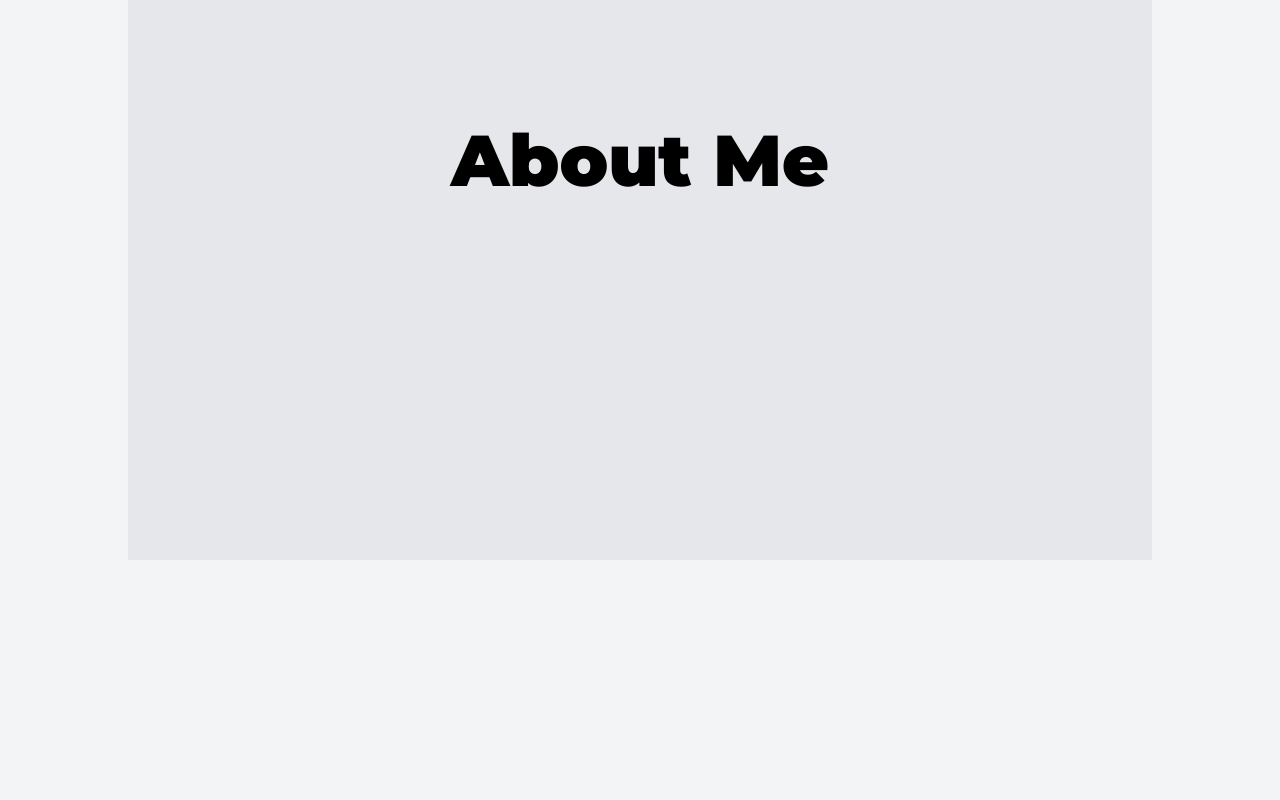
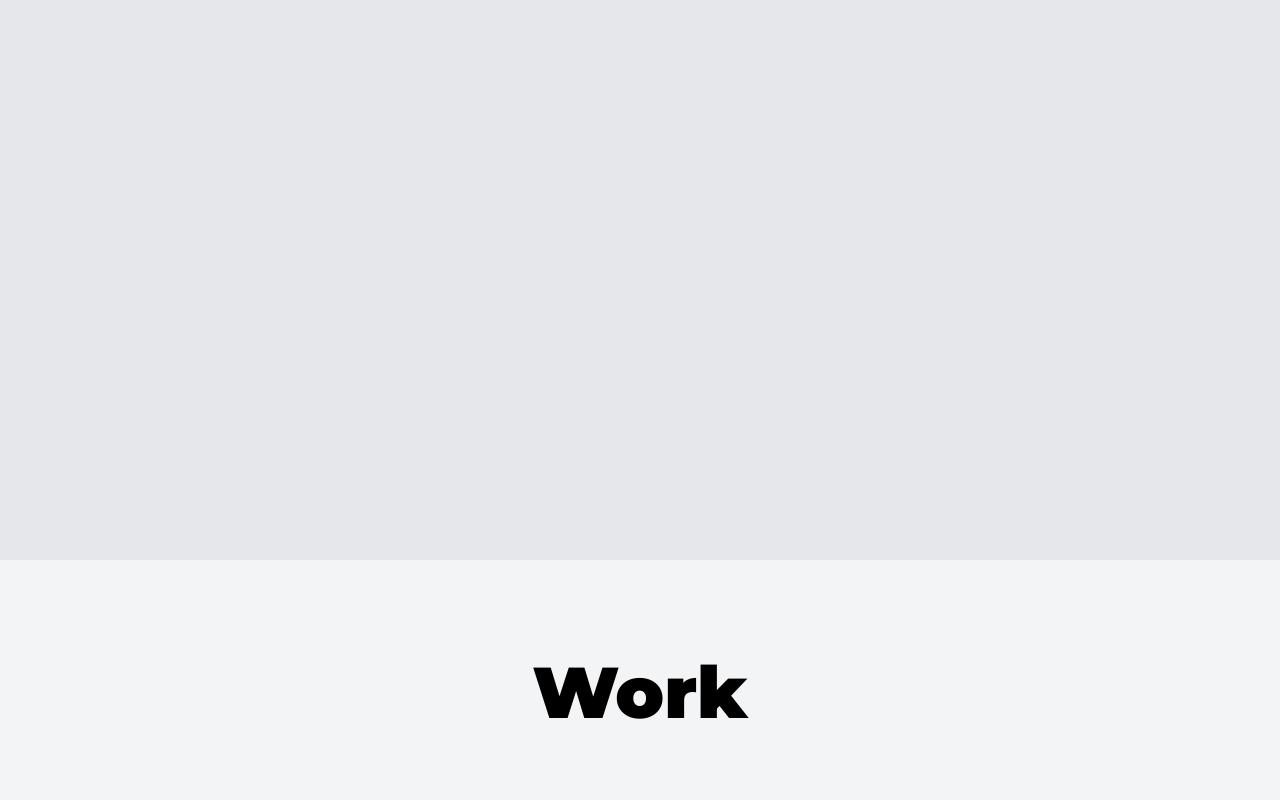
Before and after one commit to wahabshaikh/wahabshaikh.com, a Next.js app: page / in a window 1280 px wide. Shown: the part 1040-1840 px from the top of the page. Built offline with nearby package versions, Linux system fonts and the light colour scheme.

Commit message:
🛠 Fix alternate sections

```diff
--- a/components/ContactForm.tsx
+++ b/components/ContactForm.tsx
@@ -59,7 +59,7 @@ const ContactForm: React.FC = () => {
 
   return (
     <form
-      className={`w-4/5 sm:w-1/2 flex flex-col justify-center space-y-3 ${
+      className={`w-4/5 sm:w-1/2 flex flex-col justify-center items space-y-3 ${
         state.status === "PENDING" && "pending"
       }`}
       onSubmit={handleSubmit}
--- a/components/Layout.tsx
+++ b/components/Layout.tsx
@@ -6,9 +6,7 @@ const Layout: React.FC = ({ children }) => {
   return (
     <>
       <Header />
-      <main>
-        <Container>{children}</Container>
-      </main>
+      <main>{children}</main>
       <Footer />
     </>
   );
--- a/data/taglines.json
+++ b/data/taglines.json
@@ -2,18 +2,15 @@
   { "emoji": "😎", "text": "The Modern Web Developer" },
   { "emoji": "❤️", "text": "And I love the JAMstack" },
   {
-    "emoji": "🏗",
-    "text": "And I build type-safe React & GraphQL applications",
-    "conjunction": true
+    "emoji": "👷",
+    "text": "And I build type-safe React & GraphQL applications"
   },
   {
     "emoji": "🏏",
-    "text": "And I can discuss cricket all-day",
-    "conjunction": true
+    "text": "And I can discuss cricket all-day"
   },
   {
     "emoji": "💜",
-    "text": "And I am a Kolkata Knight Riders fan",
-    "conjunction": true
+    "text": "And I'm a huge fan of the Kolkata Knight Riders"
   }
 ]
--- a/pages/index.tsx
+++ b/pages/index.tsx
@@ -1,5 +1,6 @@
 import Head from "next/head";
 import ContactForm from "../components/ContactForm";
+import Container from "../components/Container";
 import Intro from "../components/Intro";
 import Tagline from "../components/Tagline";
 
@@ -10,25 +11,37 @@ const Home: React.FC = () => {
         <title>Wahab Shaikh</title>
       </Head>
 
-      <section id="home" className="section">
+      <section id="home" className="section grid place-items-center">
+        <Container>
+          <div className="flex flex-col justify-center items-center">
             <Intro />
             <Tagline />
+          </div>
+        </Container>
       </section>
 
       <section id="about" className="section section-alternate">
+        <Container>
           <h2 className="section-title">About Me</h2>
+        </Container>
       </section>
 
       <section id="work" className="section">
+        <Container>
           <h2 className="section-title">Work</h2>
+        </Container>
       </section>
 
       <section id="contact" className="section section-alternate">
+        <Container>
+          <div className="flex flex-col items-center justify-center">
             <h2 className="section-title">Contact</h2>
             <p className="mb-8 text-center sm:text-lg text-gray-700 dark:text-gray-300">
               Interested? Send me a message.
             </p>
             <ContactForm />
+          </div>
+        </Container>
       </section>
     </>
   );
--- a/styles/globals.css
+++ b/styles/globals.css
@@ -6,7 +6,7 @@
 
 @layer utilities {
   .section {
-    @apply min-h-screen flex flex-col justify-center items-center;
+    @apply min-h-screen py-24;
   }
 
   .section-alternate {
```
Lines whose indentation alone changed are shown as unchanged.
